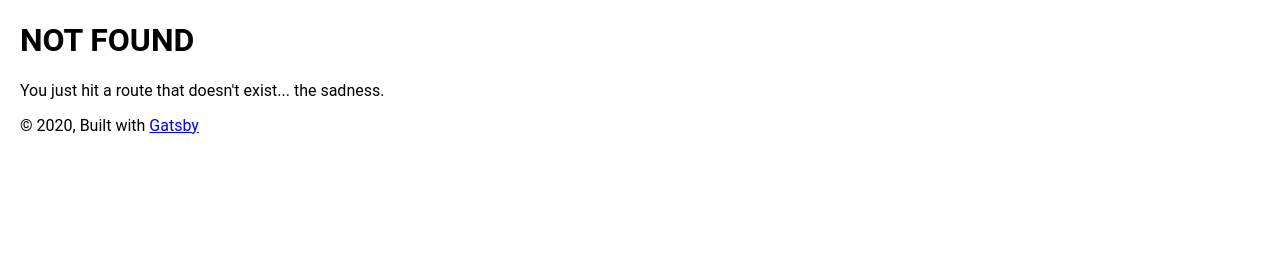
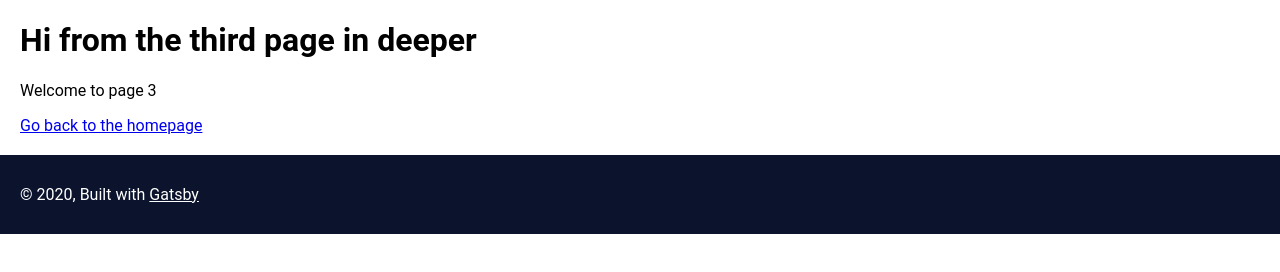
Before and after one commit to edisonthk/golang_docker_gatsby_pratice, a Gatsby site in the folder gatsby/: page /deeper/page-3 in a window 1280 px wide. Before the commit this address had no page. Built offline with nearby package versions, Linux system fonts and the light colour scheme; Gatsby itself is replaced by a stand-in of ours.

Commit message:
add component + deep routing + static meta graphql + styled-components

```diff
--- /dev/null
+++ b/gatsby/src/components/footer.js
@@ -0,0 +1,32 @@
+/**
+ * Layout component that queries for data
+ * with Gatsby's useStaticQuery component
+ *
+ * See: https://www.gatsbyjs.org/docs/use-static-query/
+ */
+
+import React from "react"
+import styled from "styled-components"
+
+const BaseFooter = styled.div`
+  background-color: #0B132D;
+  color: #FFFFFF;
+  text-align: left;
+  padding: 10px 0;
+
+  a {
+    color: #FFFFFF;
+  }
+`
+
+const Footer = () => (
+  <BaseFooter>
+    <div className="container">
+      © {new Date().getFullYear()}, Built with
+      {` `}
+      <a href="https://www.gatsbyjs.org">Gatsby</a>
+    </div>
+  </BaseFooter>
+)
+
+export default Footer
--- a/gatsby/src/components/layout.js
+++ b/gatsby/src/components/layout.js
@@ -7,6 +7,7 @@
 
 import React, {Fragment} from "react"
 import PropTypes from "prop-types"
+import Footer from './footer'
 import "./layout.css"
 
 const Layout = ({ children }) => (
@@ -15,12 +16,8 @@ const Layout = ({ children }) => (
       <main>
         {children}
       </main>
-      <footer>
-        © {new Date().getFullYear()}, Built with
-        {` `}
-        <a href="https://www.gatsbyjs.org">Gatsby</a>
-      </footer>
     </div>
+    <Footer />
   </Fragment>
 )
 
--- /dev/null
+++ b/gatsby/src/pages/deeper/page-3.js
@@ -0,0 +1,16 @@
+import React from "react"
+import { Link } from "gatsby"
+
+import Layout from "../../components/layout"
+import SEO from "../../components/seo"
+
+const ThirdPage = () => (
+  <Layout>
+    <SEO title="Page three" />
+    <h1>Hi from the third page in deeper</h1>
+    <p>Welcome to page 3</p>
+    <Link to="/">Go back to the homepage</Link>
+  </Layout>
+)
+
+export default ThirdPage
--- a/gatsby/src/pages/index.js
+++ b/gatsby/src/pages/index.js
@@ -1,26 +1,44 @@
 import React from "react"
 import { Link } from "gatsby"
-
+import { graphql } from "gatsby"
 import Layout from "../components/layout"
 import SEO from "../components/seo"
 import { GetUsers, GetSampleText } from "../hooks"
 
-const IndexPage = () => {
+export const query = graphql`
+  query HomePageQuery {
+    site {
+      siteMetadata {
+        title
+        description
+        author
+      }
+    }
+  }
+`
+
+const IndexPage = ({ data }) => {
   const { users }  = GetUsers();
   const text  = GetSampleText();
 
   return (
     <Layout>
+      <SEO title="Page Home" />
       <p>{text}</p>
-      <div class="code">
+      <p>gatsby-config.jsで設定されているsiteMetadataの値 : </p>
+      <div className="code">
+      {JSON.stringify(data.site.siteMetadata)}
+      </div>
+      <p>hooksでgolangサーバーからデータを取得した結果 : </p>
+      <div className="code">
       {users.map((u, key) => (
         <div key={key}>
           {u.name} : {u.email}
         </div>
       ))}
       </div>
-      <SEO title="Home" />
       <Link to="/page-2/">Go to page 2</Link> <br />
+      <Link to="/deeper/page-3/">Go to page 3</Link> <br />
     </Layout>
   );
 }
```
